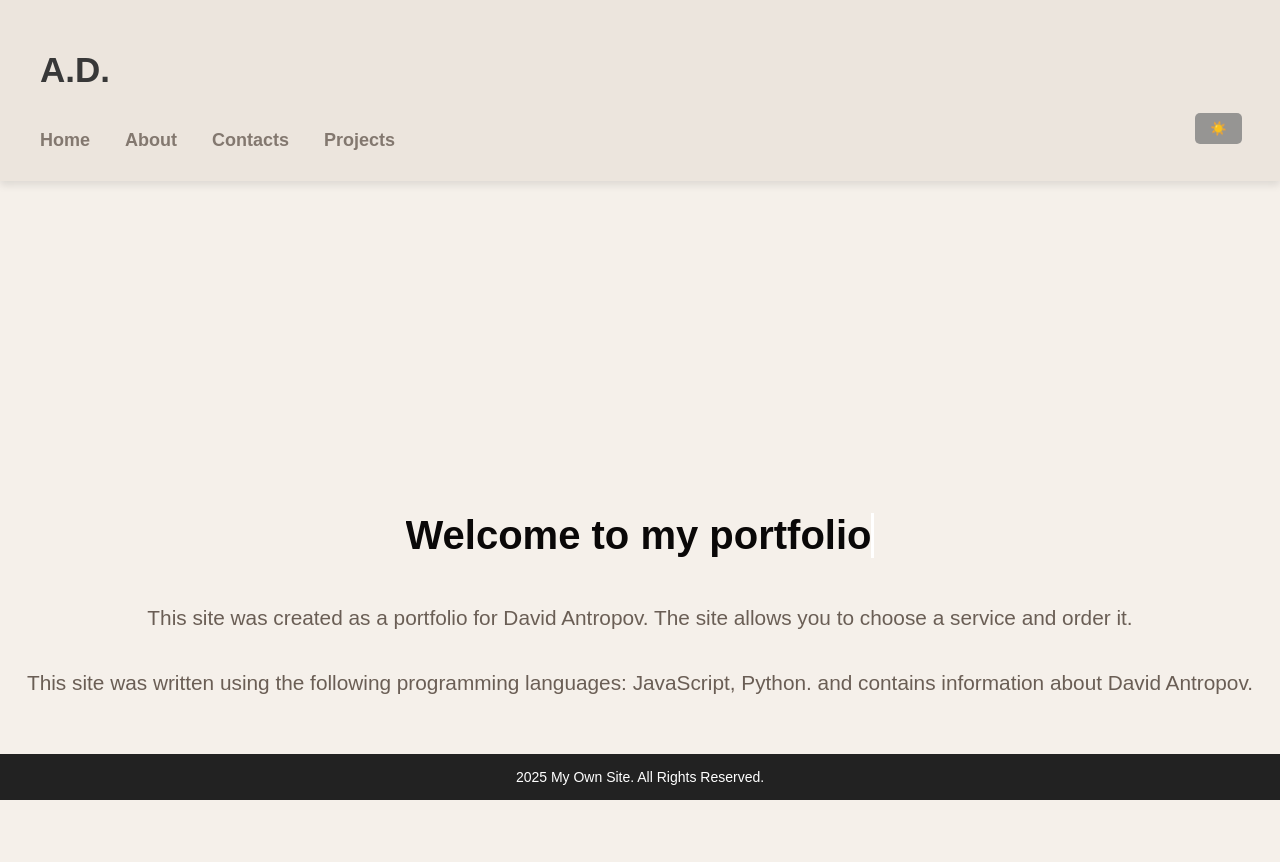
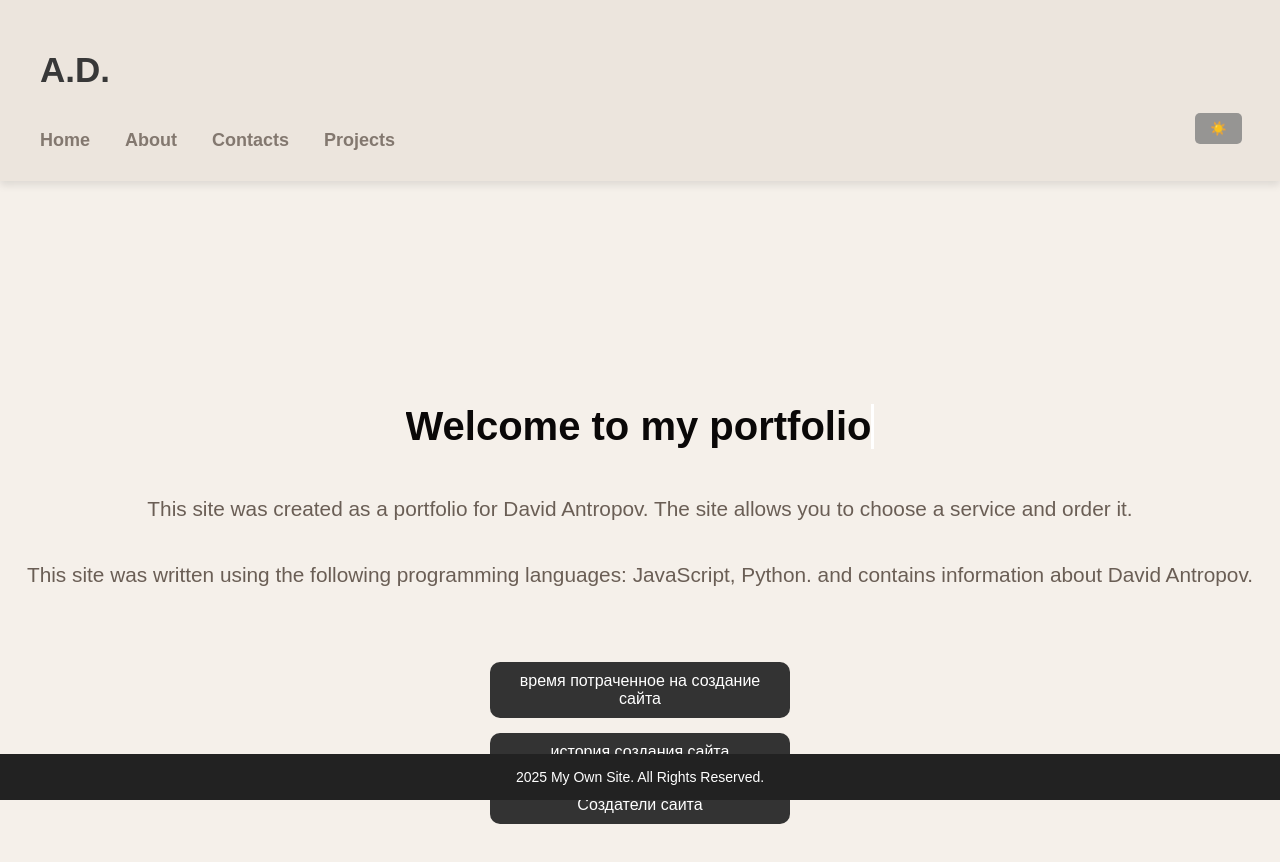
Before and after one commit to DenisHrtn/MOS_front, a React (Create React App) app: page / in a window 1280 px wide. Shown: the top 862 px of the page. Built offline with nearby package versions, Linux system fonts and the light colour scheme.

Commit message:
home page modify

```diff
--- a/src/pages/Home.jsx
+++ b/src/pages/Home.jsx
@@ -4,6 +4,8 @@ const Home = () => {
     const text = 'Welcome to my portfolio';
     const [displayedText, setDisplayedText] = useState('');
     const [index, setIndex] = useState(0);
+
+    const [activeQuestion, setActiveQuestion] = useState(null);
 
     useEffect(() => {
         if (index < text.length) {
@@ -15,6 +17,10 @@ const Home = () => {
         }
     }, [index, text]);
 
+    const toggleQuestion = (id) => {
+        setActiveQuestion(activeQuestion === id ? null : id);
+    };
+
     return (
         <div className="home-container">
             <h1 className="typing-text">{displayedText}</h1>
@@ -25,6 +31,17 @@ const Home = () => {
                 This site was written using the following programming languages: JavaScript, Python.
                 and contains information about David Antropov.
             </p>
+
+            <div className="all-facts">
+                <button onClick={() => toggleQuestion(1)}>время потраченное на создание сайта</button>
+                {activeQuestion === 1 && <div className="faq-answer">на данный момент потраченно около полугода</div>}
+
+                <button onClick={() => toggleQuestion(2)}>история создания сайта</button>
+                {activeQuestion === 2 && <div className="faq-answer">изначально сайт создавался для школьного проекта однако со временем переписался под портфолио</div>}
+
+                <button onClick={() => toggleQuestion(3)}>Создатели сайта</button>
+                {activeQuestion === 3 && <div className="faq-answer">Денис Харитончик, Давид Антропов</div>}
+            </div>
         </div>
     );
 };
--- a/src/styles/home.css
+++ b/src/styles/home.css
@@ -54,3 +54,37 @@ body:not(.dark) .home-container {
     transform: translateY(0)
   }
 }
+
+.all-facts {
+  margin-top: 55px;
+  display: flex;
+  flex-direction: column;
+  gap: 15px;
+  align-items: center;
+}
+
+.all-facts button {
+  background-color: #333;
+  width: 300px;
+  color: #fff;
+  border: none;
+  padding: 10px 20px;
+  font-size: 1rem;
+  border-radius: 10px;
+  cursor: pointer;
+  transition: background-color 0.3s ease;
+}
+
+.all-facts button:hover {
+  background-color: #444444;
+}
+
+.faq-answer {
+  background-color: #444444;
+  color: #fff;
+  padding: 10px 20px;
+  border-radius: 10px;
+  width: 350px;
+  animation: fadeInUp 0.5s ease forwards;
+  align-items: center;
+}
```
